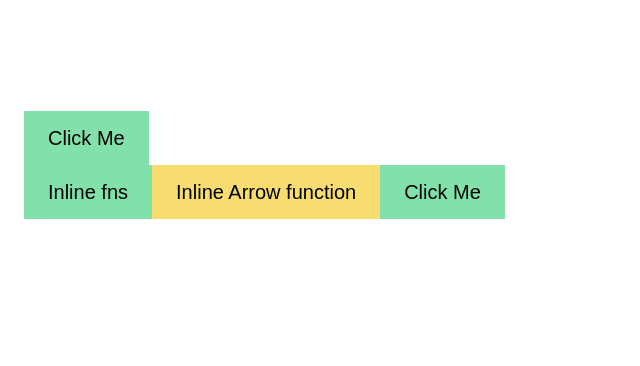
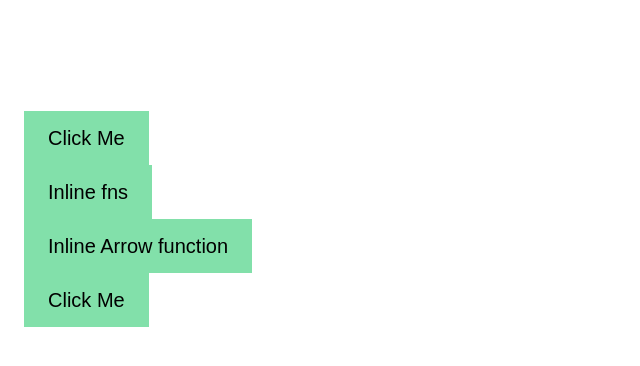
Before and after one commit to AvinashS97/reactJs, a React (Vite) app: page / in a window 1280 px wide. Shown: the top 366 px of the page, without its empty margins (0-640 px from the left). Built offline with nearby package versions, Linux system fonts and the light colour scheme.

Commit message:
Update EventHandling.jsx

```diff
--- a/src/components/EventHandling.jsx
+++ b/src/components/EventHandling.jsx
@@ -21,7 +21,6 @@
 
     return (
         <>
-
         {/* //? Function Component with named fns */}
         {/* <button onClick={handleClick}> Click Me</button> */}
         {/* //* Here in the above line we haven't call hanldleClick function we have just pass the reference of it. */}
@@ -32,12 +31,11 @@
         <button onClick={()=> handleClick(event)}>Click Me</button>
         <br />
         {/* //* Inline Event Handlers */}
-        <button onClick={(event) => console.log(event)}>Inline fns</button>
+        <button onClick={(event) => console.log(event)}>Inline fns</button><br/ >
         {/* //* Function Component with Inline Arrow fns */}
-        <button onClick={() => alert("Hey I am Inline Arrow Fns")}>Inline Arrow function</button>
+        <button onClick={() => alert("Hey I am Inline Arrow Fns")}>Inline Arrow function</button><br/ >
         {/* //* Passing Arguments to Event Handlers */}
-        <button onClick={()=>handleWelcomeUser("Avinash")}>Click Me</button>
-
+        <button onClick={()=>handleWelcomeUser("Avinash")}>Click Me</button><br/ >
         </>
     )
 }
```
